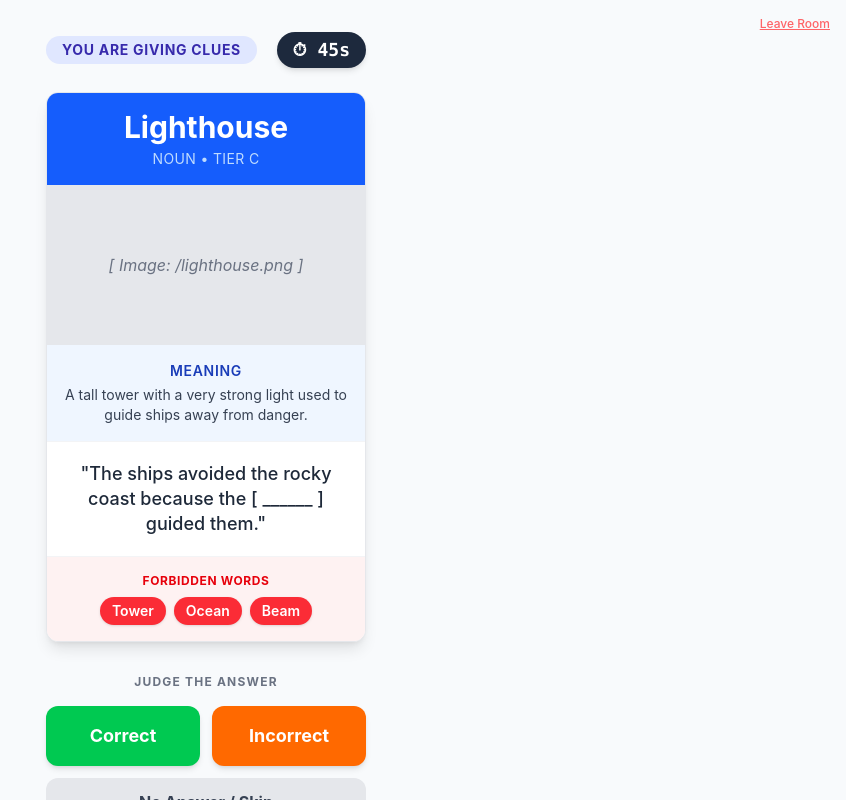
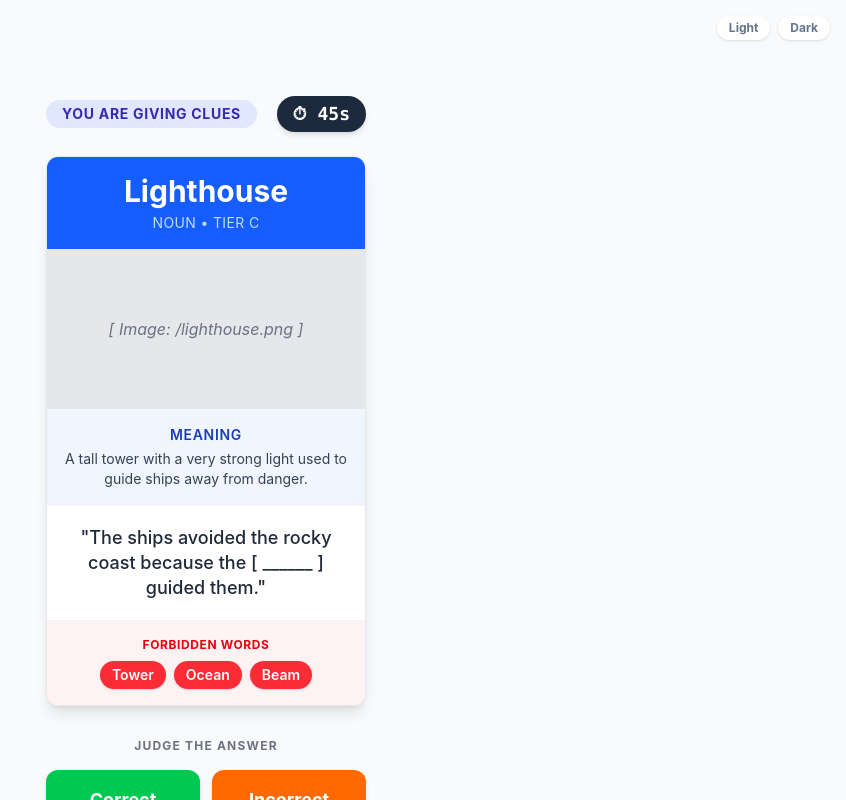
Before and after one commit to aboalisaleem/word-glimpse, a React (Vite) app: page / in a window 1280 px wide. Both pictures are taken after typing "Sample", "Sample" into the empty fields and a click on the button "Create New Room". Shown: the top 800 px of the page, without its empty margins (434-1280 px from the left). Built offline with nearby package versions, Linux system fonts and the light colour scheme.

Commit message:
add Guesser component and implement theme toggler in App component

```diff
--- a/src/App.jsx
+++ b/src/App.jsx
@@ -1,33 +1,68 @@
-import { useState } from 'react';
+import { useState, useEffect } from 'react';
 import Lobby from './views/Lobby';
 import ClueGiver from './views/ClueGiver';
+import Guesser from './views/Guesser';
 
 export default function App() {
-  // State machine: tracks if the user is in the lobby or actively playing
   const [inGame, setInGame] = useState(false);
+  const [testRole, setTestRole] = useState('guesser');
 
-  // If they are not in a game, show the Lobby.
-  if (!inGame) {
-    return (
-      <Lobby
-        onCreateGame={() => setInGame(true)}
-        onJoinGame={() => setInGame(true)}
-      />
-    );
-  }
+  // Theme state: defaults to user's device preference
+  const [theme, setTheme] = useState(localStorage.getItem('theme') || 'system');
 
-  // If they clicked Create or Join, render the Clue-Giver view.
+  useEffect(() => {
+    const root = window.document.documentElement;
+    const systemPrefersDark = window.matchMedia('(prefers-color-scheme: dark)').matches;
+
+    root.classList.remove('dark');
+    if (theme === 'dark' || (theme === 'system' && systemPrefersDark)) {
+      root.classList.add('dark');
+    }
+
+    localStorage.setItem('theme', theme);
+  }, [theme]);
+
   return (
-    <div className="flex flex-col min-h-screen items-center bg-slate-50 relative">
-      <ClueGiver />
+    // The main wrapper uses smooth transitions and soft slate colors for eye comfort
+    <div className="min-h-screen transition-colors duration-300 bg-slate-50 text-slate-800 dark:bg-slate-900 dark:text-slate-100 font-sans">
 
-      {/* Temporary button to go back to the lobby during testing */}
-      <button
-        onClick={() => setInGame(false)}
-        className="absolute top-4 right-4 text-xs text-red-400 hover:text-red-600 underline font-medium"
-      >
-        Leave Room
-      </button>
+      {/* Modern Theme Toggler */}
+      <div className="absolute top-4 right-4 flex gap-2 z-50">
+        <button
+          onClick={() => setTheme('light')}
+          className={`px-3 py-1 text-xs font-bold rounded-full transition-all shadow-sm ${theme === 'light' ? 'bg-blue-600 text-white' : 'bg-white dark:bg-slate-800 text-slate-500 hover:bg-slate-100 dark:hover:bg-slate-700'}`}
+        >
+          Light
+        </button>
+        <button
+          onClick={() => setTheme('dark')}
+          className={`px-3 py-1 text-xs font-bold rounded-full transition-all shadow-sm ${theme === 'dark' ? 'bg-indigo-500 text-white' : 'bg-white dark:bg-slate-800 text-slate-500 hover:bg-slate-100 dark:hover:bg-slate-700'}`}
+        >
+          Dark
+        </button>
+      </div>
+
+      <div className="flex flex-col items-center w-full min-h-screen">
+        {!inGame ? (
+          <div className="w-full h-full flex flex-col items-center justify-center pt-20 animate-fade-in-up">
+            <Lobby
+              onCreateGame={() => { setTestRole('cluegiver'); setInGame(true); }}
+              onJoinGame={() => { setTestRole('guesser'); setInGame(true); }}
+            />
+          </div>
+        ) : (
+          <div className="w-full flex flex-col items-center relative pt-16 animate-fade-in">
+            {testRole === 'guesser' ? <Guesser /> : <ClueGiver />}
+
+            <button
+              onClick={() => setInGame(false)}
+              className="mt-12 text-sm font-medium text-slate-400 hover:text-slate-600 dark:hover:text-slate-300 transition-colors"
+            >
+              Leave Game
+            </button>
+          </div>
+        )}
+      </div>
     </div>
   );
 }
--- /dev/null
+++ b/src/views/Guesser.jsx
@@ -0,0 +1,29 @@
+export default function Guesser() {
+  return (
+    <div className="flex flex-col items-center justify-center w-full max-w-md mx-auto pt-12 space-y-10">
+
+      {/* 90s Style Blank Card Placeholder */}
+      <div className="w-80 h-72 bg-[#dfdfdf] dark:bg-black border-4 border-black dark:border-[#00ff00] border-dashed flex flex-col items-center justify-center p-4 relative">
+        <span className="absolute top-2 left-2 text-xs font-bold">CARD_DATA.EXE</span>
+        <p className="text-5xl font-black text-black dark:text-[#00ff00] animate-pulse">
+          ???
+        </p>
+        <p className="mt-4 text-sm font-bold bg-black text-white dark:bg-[#00ff00] dark:text-black px-2 py-1">
+          WAITING FOR CLUE...
+        </p>
+      </div>
+
+      <div className="flex flex-col w-full gap-6 px-6">
+         {/* Giant Retro Buzzer */}
+         <button className="w-full py-8 bg-[#ff0000] dark:bg-red-700 text-white font-black text-4xl tracking-widest uppercase border-4 border-black dark:border-white shadow-[8px_8px_0px_0px_rgba(0,0,0,1)] dark:shadow-[8px_8px_0px_0px_rgba(255,255,255,1)] active:shadow-[2px_2px_0px_0px_rgba(0,0,0,1)] active:translate-y-2 cursor-pointer transition-all">
+           Buzz In!
+         </button>
+
+         {/* I Know It Button */}
+         <button className="w-full py-4 bg-[#c0c0c0] dark:bg-gray-900 text-black dark:text-[#00ff00] font-bold text-xl uppercase border-4 border-black dark:border-[#00ff00] shadow-[6px_6px_0px_0px_rgba(0,0,0,1)] dark:shadow-[6px_6px_0px_0px_rgba(0,255,0,1)] active:shadow-[0px_0px_0px_0px_rgba(0,0,0,1)] active:translate-y-1.5 cursor-pointer transition-all">
+           [ I Know It ]
+         </button>
+      </div>
+    </div>
+  );
+}
```
